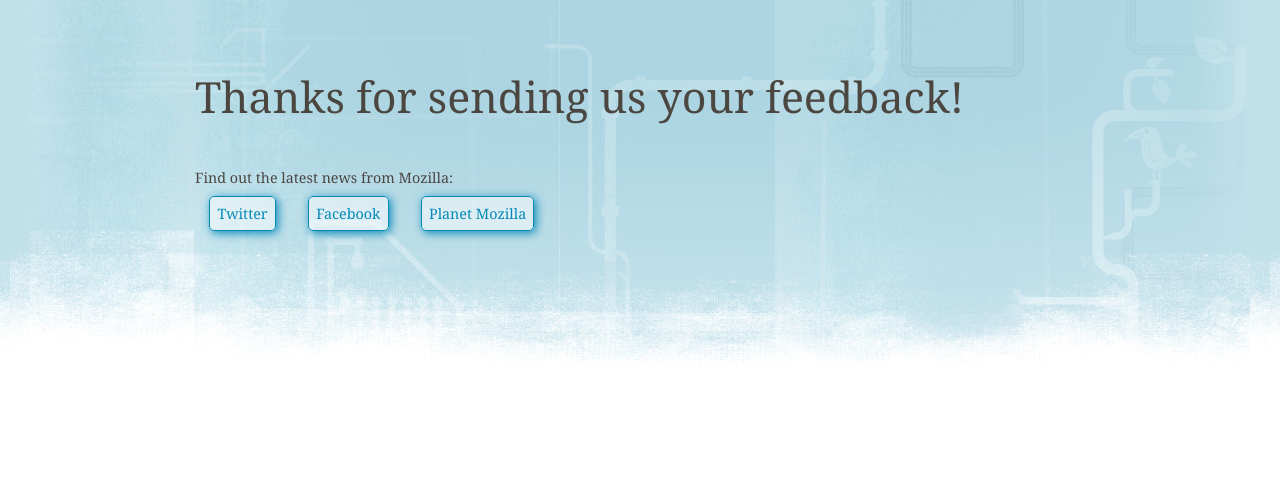
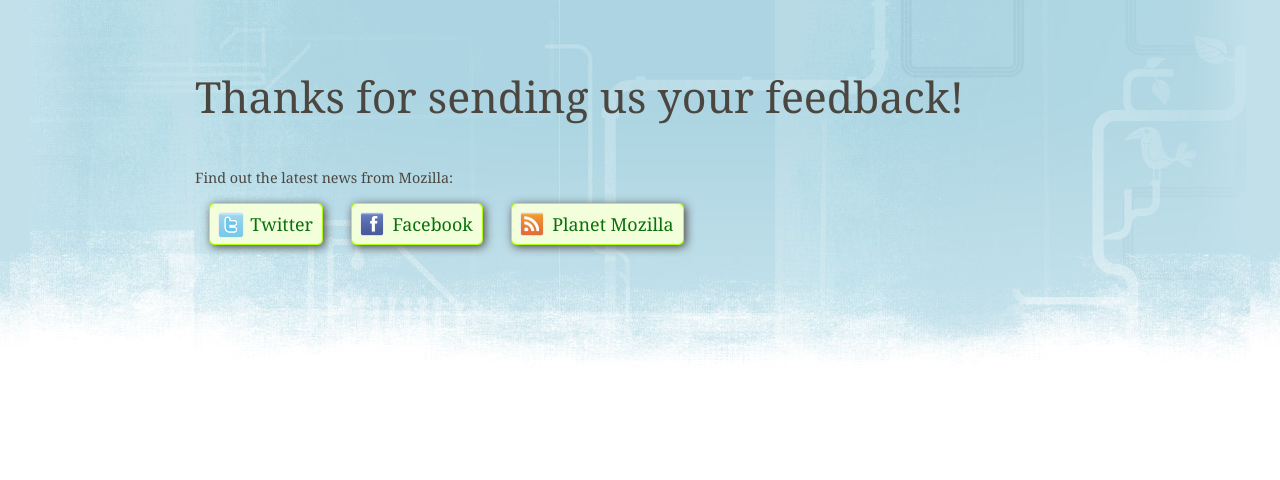
Before and after one commit to fwenzel/reporter, a Python web app: template apps/feedback/templates/feedback/thanks.html in a window 1280 px wide. Shown: the top 480 px of the page. Run offline with Jinja, Linux system fonts and the light colour scheme; the template is opened without the code that fills it, so the values that code supplies are empty.

Commit message:
Improved "thank you" button styles (bug 571321)

```diff
--- a/apps/feedback/templates/feedback/thanks.html
+++ b/apps/feedback/templates/feedback/thanks.html
@@ -8,10 +8,10 @@
 
 <div id="next-steps">
   <p>Find out the latest news from Mozilla:</p>
-  <ul>
-    <li><a href="http://twitter.com/firefox/">Twitter</a></li>
-    <li><a href="http://www.facebook.com/group.php?v=wall&gid=173578463110">Facebook</a></li>
-    <li><a href="http://planet.mozilla.org">Planet Mozilla</a></li>
-  </ul>
+  <nav>
+    <div class="tw"><a href="http://twitter.com/firefox/">Twitter</a></div>
+    <div class="fb"><a href="http://www.facebook.com/group.php?v=wall&gid=173578463110">Facebook</a></div>
+    <div class="moz"><a href="http://planet.mozilla.org">Planet Mozilla</a></span></div>
+  </nav>
 </div>
 {% endblock %}
--- a/media/css/reporter.css
+++ b/media/css/reporter.css
@@ -459,18 +459,45 @@ input.placeholder {
 #thanks h1 {
     font-size: 300%;
 }
-#thanks #next-steps li {
-    background: rgba(255, 255, 255, .5);
-    border: 1px solid #0489B7;
+#thanks #next-steps p {
+    margin-bottom: 0;
+}
+#thanks #next-steps nav div,
+#thanks #next-steps nav div a {
     -webkit-border-radius: 5px;
     -moz-border-radius: 5px;
     border-radius: 5px;
-    -moz-box-shadow: 2px 2px 10px #0489B7;
-    -webkit-box-shadow: 2px 2px 10px #0489B7;
-    box-shadow: 2px 2px 10px #0489B7;
-    display: inline;
-    padding: .5em;
+}
+#thanks #next-steps nav div {
+    background: rgb(173, 254, 16);
+    border: 1px solid transparent;
+    -moz-box-shadow: 2px 2px 10px #4B4742;
+    -webkit-box-shadow: 2px 2px 10px #4B4742;
+    box-shadow: 2px 2px 10px #4B4742;
     margin: 1em;
+    float: left;
+}
+#thanks #next-steps nav div:hover {
+    border: 1px solid #09700b;
+}
+#thanks #next-steps nav div a {
+    background: rgba(255, 255, 255, .85) url(../img/thanks-icons.png) no-repeat;
+    color: #09700b;
+    display: block;
+    font-size: 125%;
+    padding: .5em .5em .5em 40px;
+}
+#thanks #next-steps nav div a:hover {
+    text-decoration: none;
+}
+#thanks #next-steps nav div.fb a {
+    background-position: 8px 8px;
+}
+#thanks #next-steps nav div.moz a {
+    background-position: 8px -66px;
+}
+#thanks #next-steps nav div.tw a {
+    background-position: 8px -140px;
 }
 /* }}} */
 /* {{{ Need Beta page */
```
Also changed, not shown: media/img/thanks-icons.png (added).
